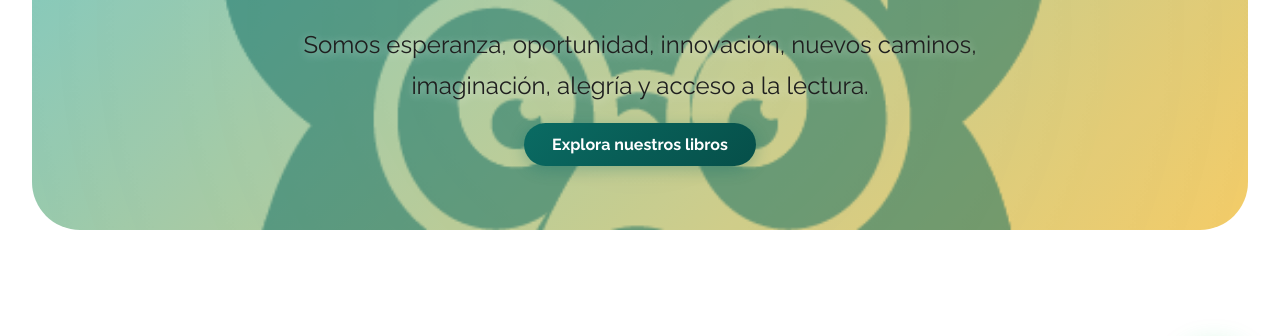
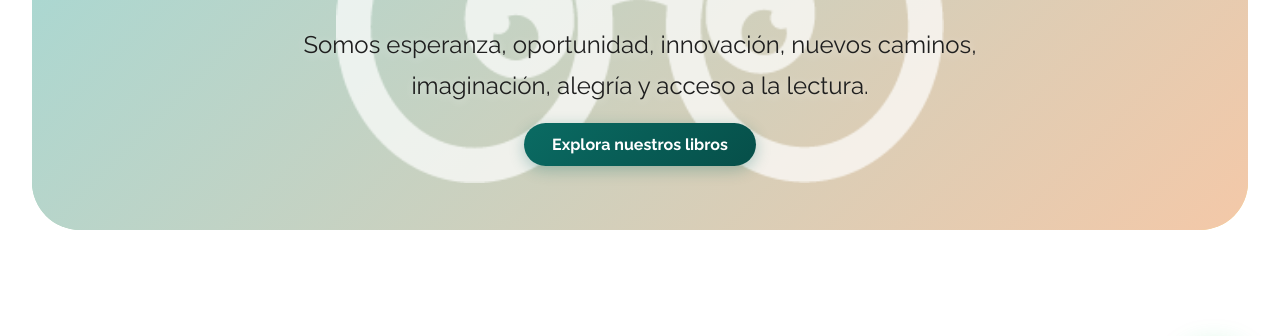
Before and after one commit to PauMarG/Anteojos-Ediciones, a website: page quienes-somos.html in a window 1280 px wide. Shown: the part 358-694 px from the top of the page. Drawn offline with Linux system fonts and the light colour scheme.

Commit message:
Ajustando diseño

```diff
--- a/quienes-somos.html
+++ b/quienes-somos.html
@@ -283,20 +283,16 @@
         text-shadow: 0 2px 10px rgba(255, 255, 255, 0.5);
       }
 
-      /* Gradiente animado */
+      /* Gradiente */
       .hero::before {
         content: "";
         position: absolute;
-        top: -50%;
-        left: -50%;
-        width: 200%;
-        height: 200%;
-        background: radial-gradient(
-          circle,
-          rgba(255, 255, 255, 0.1) 0%,
-          transparent 70%
+        inset: 0;
+        background: linear-gradient(
+          135deg,
+          rgba(170, 220, 217, 0.85) 0%,
+          rgba(244, 200, 180, 0.85) 100%
         );
-        animation: pulse 8s ease-in-out infinite;
         z-index: 1;
       }
 
@@ -305,11 +301,11 @@
         content: "";
         position: absolute;
         inset: 0;
-        background-image: url(/img/Anteojos_1.png);
+        background-image: url(/img/Anteojos_12.png);
         background-repeat: no-repeat;
         background-position: center;
-        background-size: 80%;
-        opacity: 0.5;
+        background-size: 50%;
+        opacity: 0.7;
         z-index: 2;
       }
 
```
Also changed, not shown: index.html (+10 -14 lines), img/Anteojos_12.png (added).
